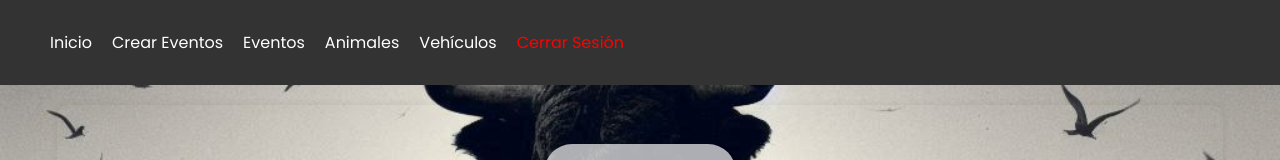
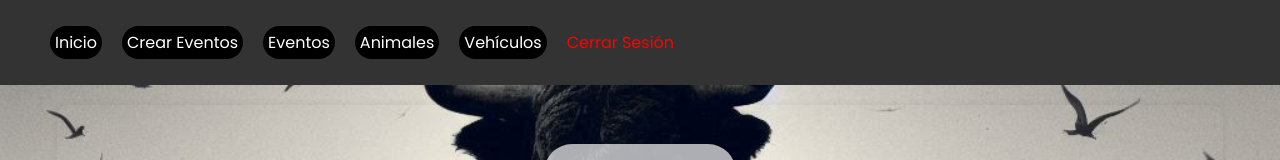
Before and after one commit to Haktor23/TFG_Compartit, an Angular app: page /evento in a window 1280 px wide. Shown: the top 160 px of the page. Built offline with nearby package versions, Linux system fonts and the light colour scheme; no server answers; the database is empty.

Commit message:
Header algo millorat

```diff
--- a/src/components/header/header.component.css
+++ b/src/components/header/header.component.css
@@ -33,6 +33,8 @@ a {
   .paramv {
     display: none;
   }
+
+
 }
 
 @media (max-width: 768px) {
@@ -42,6 +44,8 @@ a {
     padding-top: 15px;
   }
 
+
+
   .parapc {
     display: none;
   }
--- a/src/components/header/header.component.html
+++ b/src/components/header/header.component.html
@@ -1,27 +1,27 @@
 <header>
   <nav class="parapc">
     <ul>
-      <li><a routerLink="/">Inicio</a></li>
-      <li><a routerLink="/crearevento">Crear Eventos</a></li>
-      <li><a routerLink="/evento">Eventos</a></li>
-      <li><a routerLink="/animales">Animales</a></li>
-      <li><a routerLink="/vehiculos">Vehículos</a></li>
-      <li><a (click)="logout()" style="color: red;">Cerrar Sesión</a></li>
+      <li><a routerLink="/" class="navegador1">Inicio</a></li>
+      <li><a routerLink="/crearevento" class="navegador1">Crear Eventos</a></li>
+      <li><a routerLink="/evento" class="navegador1">Eventos</a></li>
+      <li><a routerLink="/animales" class="navegador1">Animales</a></li>
+      <li><a routerLink="/vehiculos" class="navegador1">Vehículos</a></li>
+      <li><a (click)="logout()" style="color: red;" >Cerrar Sesión</a></li>
     </ul>
   </nav>
 
 
   <nav class="paramv">
     <ul style="display: flex; justify-content: center;">
-      <li><a routerLink="/">Inicio</a></li>
-      <li><a routerLink="/crearevento">Crear Eventos</a></li>
-      <li><a routerLink="/evento">Eventos</a></li>
+      <li><a routerLink="/" class="navegador">Inicio</a></li>
+      <li><a routerLink="/crearevento" class="navegador">Crear Eventos</a></li>
+      <li><a routerLink="/evento" class="navegador">Eventos</a></li>
     </ul>
     <ul style=" display: flex; justify-content: center;">
-      <li><a routerLink="/animales">Animales</a></li>
-      <li><a routerLink="/vehiculos">Vehículos</a></li>
+      <li><a routerLink="/animales" class="navegador">Animales</a></li>
+      <li><a routerLink="/vehiculos" class="navegador">Vehículos</a></li>
     </ul>
-    <ul style="">
+    <ul>
       <li><a (click)="logout()" style="color: red; display: flex; justify-content: center;">Cerrar Sesión</a></li>
     </ul>
 
--- a/src/styles.css
+++ b/src/styles.css
@@ -200,3 +200,19 @@ body {
   align-items: flex-end;
   background-color: rgb(43, 42, 42);
 }
+
+.navegador {
+  text-decoration: none;
+  background-color: black;
+  color: blue;
+  border-radius: 50px;
+  padding: 1px;
+}
+
+.navegador1 {
+
+  background-color: black;
+  color: blue;
+  border-radius: 50px;
+  padding: 5px;
+}
```
